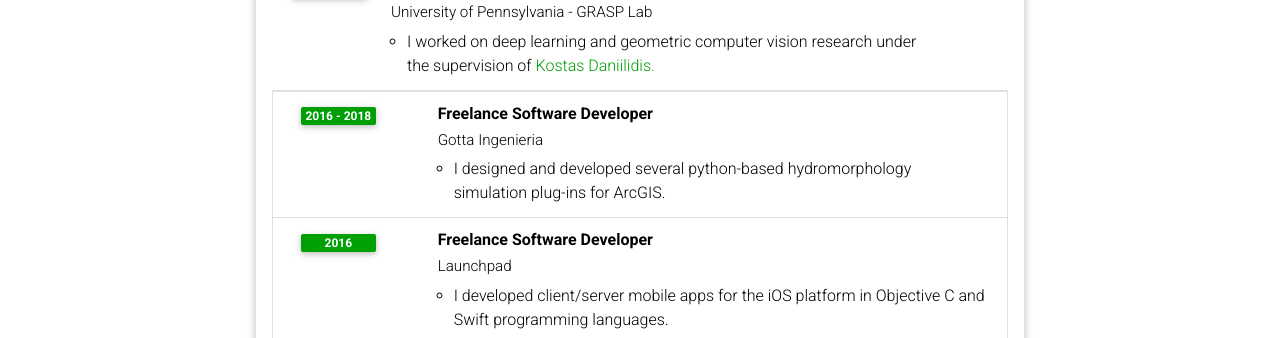
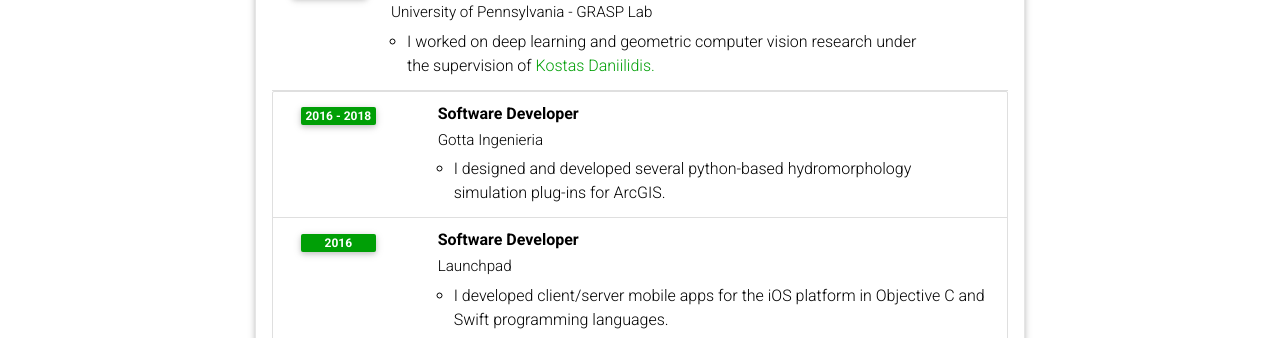
Before and after one commit to dipaco/personal-web, a Jekyll site: the page built from _pages/cv.md, in a window 1280 px wide and 1400 px high, scrolled down 1435 px. Shown: the part 156-494 px from the top of the window. Built offline with Jekyll 4.4.1, drawn with Linux system fonts in a browser that asks for light colours; comment, search, counter and statistics services are not loaded; a style sheet for code colours, icons or effects is not loaded; some of the changed text lies outside the part shown.

Commit message:
updating cv

```diff
--- a/_data/cv.yml
+++ b/_data/cv.yml
@@ -56,12 +56,12 @@
       year: 2018 - 2020
       description:
         - I worked on deep learning and geometric computer vision research under the supervision of <a href='https://www.cis.upenn.edu/~kostas/'>Kostas Daniilidis</href>.
-    - title: Freelance Software Developer
+    - title: Software Developer
       institution: Gotta Ingenieria
       year: 2016 - 2018
       description:
         - I designed and developed several python-based hydromorphology simulation plug-ins for ArcGIS.
-    - title: Freelance Software Developer
+    - title: Software Developer
       institution: Launchpad
       year: 2016
       description:
@@ -101,4 +101,5 @@
 - title: Other Interests
   type: list
   contents:
-    - Photography, mountain biking.
+    - Photography
+    - mountain biking.
```
